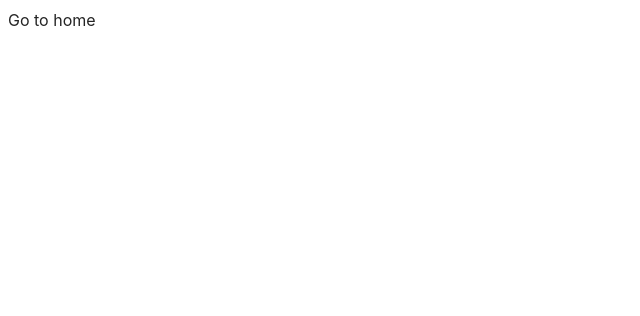
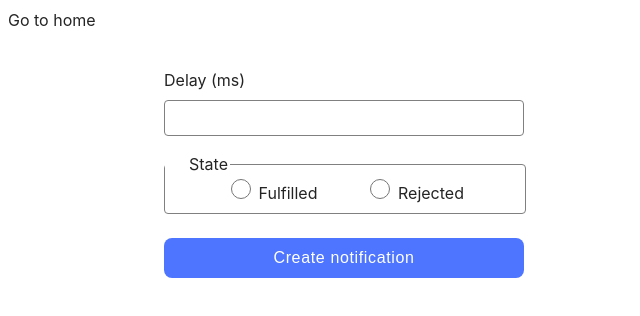
Before and after one commit to Eduardos13/goit-js-hw-10, a website built with Vite: page src/2-snackbar.html in a window 1280 px wide. Shown: the whole page, without its empty margins (0-640 px from the left). Built offline with nearby package versions, Linux system fonts and the light colour scheme.

Commit message:
2nd task is done

```diff
--- a/src/2-snackbar.html
+++ b/src/2-snackbar.html
@@ -12,6 +12,27 @@
     <section>
       <a href="./index.html">Go to home</a>
 
+      <form class="form">
+        <label>
+          Delay (ms)
+          <input type="number" name="delay" required />
+        </label>
+
+        <fieldset>
+          <legend>State</legend>
+          <label>
+            <input type="radio" name="state" value="fulfilled" required />
+            Fulfilled
+          </label>
+          <label>
+            <input type="radio" name="state" value="rejected" required />
+            Rejected
+          </label>
+        </fieldset>
+
+        <button type="submit">Create notification</button>
+      </form>
+
     </section>
 
     <script src="./js/2-snackbar.js" type="module"></script>
--- a/src/css/styles.css
+++ b/src/css/styles.css
@@ -115,3 +115,87 @@
   line-height: 1.50;
   color: #2e2f42;
 }
+
+/* =========== task 2 ============= */
+
+.form {
+  margin-top: 36px;
+  margin-left: 156px;
+}
+
+.form > label {
+  display: flex;
+  flex-direction: column;
+
+  width: 360px;
+  height: 100%;
+}
+
+[name="delay"] {
+  width: 340px;
+  height: 100%;
+  padding-top: 8px;
+  padding-bottom: 8px;
+  padding-left: 16px;
+  margin-top: 8px;
+
+  font-weight: 400;
+  font-size: 16px;
+  line-height: 1.50;
+  letter-spacing: 0.04em;
+  color: #2e2f42;
+
+  border: 1px solid #808080;
+  border-radius: 4px;
+}
+
+.form > fieldset {
+  width: 360px;
+  height: 100%;
+  margin: 16px 0 0 0;
+  padding: 0;
+  padding-bottom: 8px;
+
+  border: 1px solid #808080;
+
+  border-radius: 4px;
+  stroke-width: 1px;
+  stroke: #808080;
+
+  display: flex;
+  justify-content: center;
+  gap: 48px;
+
+}
+
+[type="radio"] {
+  border: 1px solid #757575;
+  border-radius: 14px;
+  width: 20px;
+  height: 20px;
+}
+
+[type="submit"] {
+  margin-top: 24px;
+
+  border: none;
+  border-radius: 8px;
+  padding: 8px 16px;
+  width: 360px;
+  height: 100%;
+  background: #4e75ff;
+
+  font-weight: 500;
+  font-size: 16px;
+  line-height: 1.50;
+  letter-spacing: 0.04em;
+  color: #fff;
+}
+
+[type="submit"]:hover {
+  background: #6c8cff;
+}
+
+legend {
+  padding-left: 24px;
+}
--- /dev/null
+++ b/src/js/2-snackbar.js
@@ -0,0 +1,39 @@
+import iziToast from "izitoast";
+import "izitoast/dist/css/iziToast.min.css";
+
+document.addEventListener('DOMContentLoaded', () => {
+    const form = document.querySelector('.form');
+
+    form.addEventListener('submit', (event) => {
+      event.preventDefault();
+
+      const delay = parseInt(event.target.elements.delay.value);
+      const state = event.target.elements.state.value;
+
+      createPromise(delay, state)
+        .then((delay) => {
+          iziToast.success({
+            title: 'OK',
+            message: `✅ Fulfilled promise in ${delay}ms`
+          });
+        })
+        .catch((delay) => {
+          iziToast.error({
+            title: 'Error',
+            message: `❌ Rejected promise in ${delay}ms`
+          });
+        });
+    });
+
+    function createPromise(delay, state) {
+      return new Promise((resolve, reject) => {
+        setTimeout(() => {
+          if (state === 'fulfilled') {
+            resolve(delay);
+          } else {
+            reject(delay);
+          }
+        }, delay);
+      });
+    }
+  });
```
